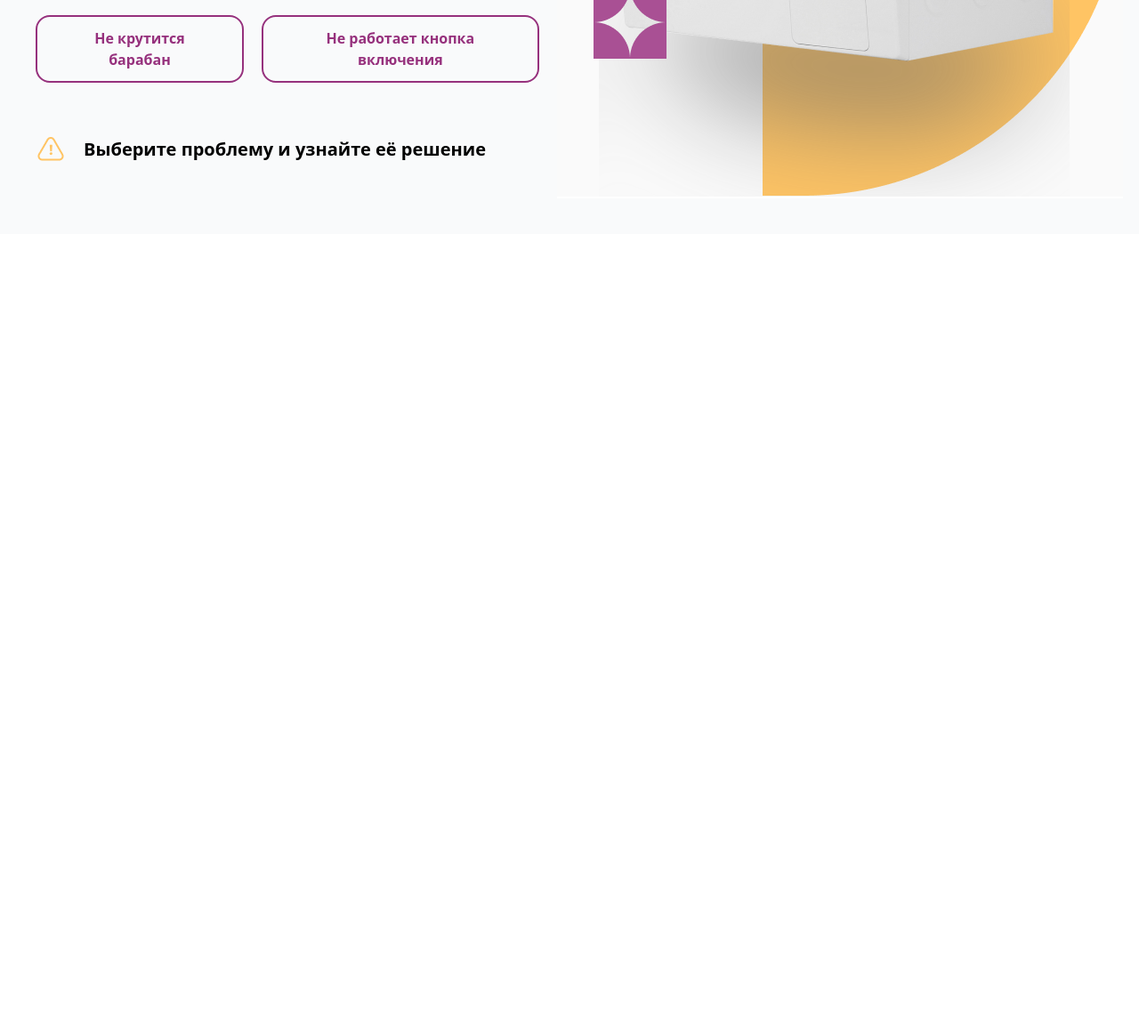
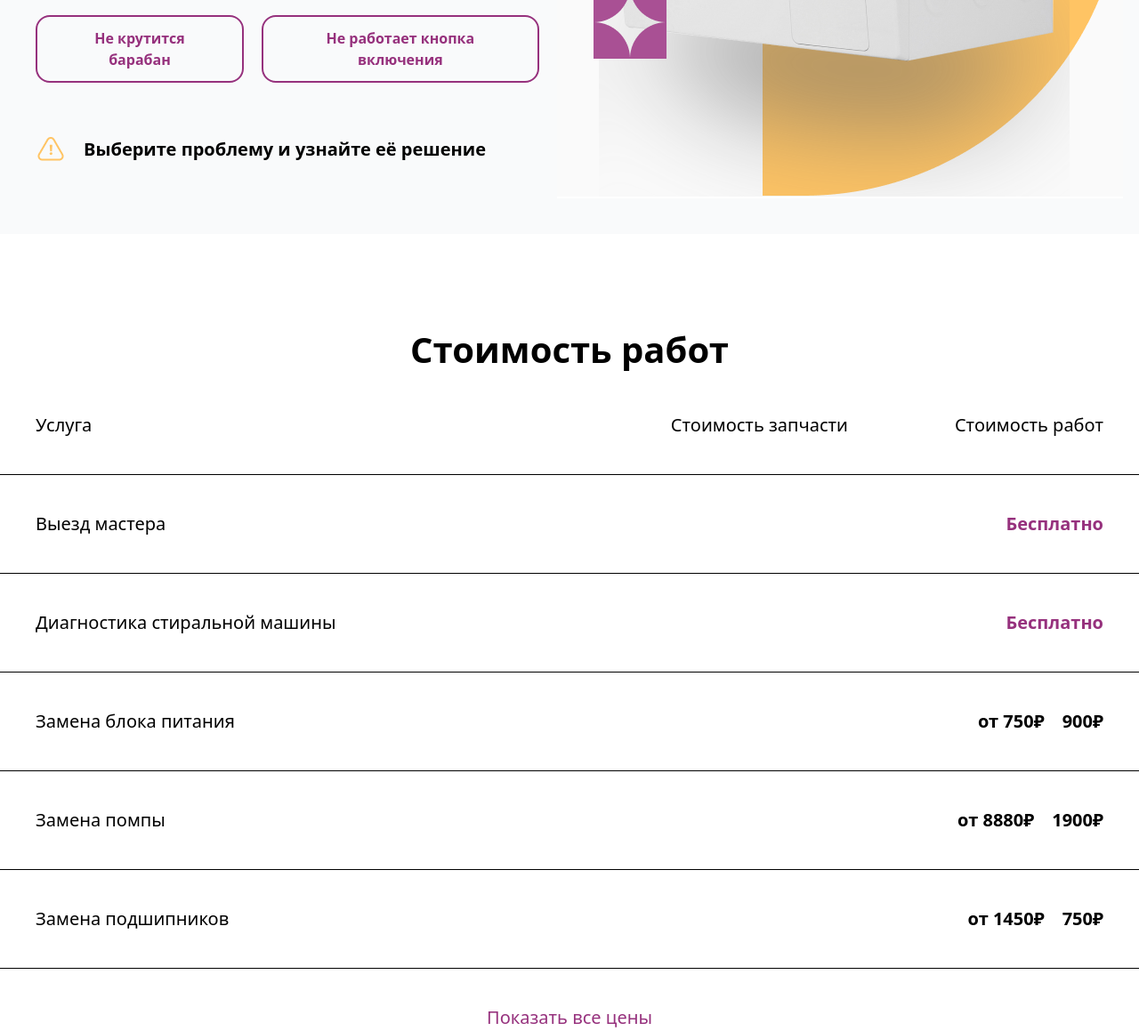
Before and after one commit to MuhammadsolehNusratzoda/fifth-ptoject-in-git, a website: page src/index.html in a window 1280 px wide. Shown: the part 1882-3041 px from the top of the page at 89% size. Before the commit the page ends 2145 px from the top, so only its background shows below. Drawn offline with nearby package versions, Linux system fonts and the light colour scheme; files that its build step writes are made by us from their sources.

Commit message:
the div is ready

```diff
--- a/src/index.html
+++ b/src/index.html
@@ -87,5 +87,55 @@
             <img src="./Screenshot 2025-12-26 104553.png" alt="">
         </div>
      </div>
+     <div class="text-[20px] mt-25">
+        <div>
+            <h1 class="text-[40px] text-center font-bold">Стоимость работ</h1>
+        </div>
+        <div class="flex items-center justify-between max-w-350 m-auto p-10">
+            <p>Услуга</p>
+            <div class="flex gap-30">
+                <p>Стоимость запчасти</p>
+                <p>Стоимость работ</p>
+            </div>
+        </div>
+        <hr class="max-w-350 m-auto">
+        <div class="flex items-center justify-between max-w-350 m-auto p-10">
+            <p>Выезд мастера</p>
+            <p class="text-[#96317D] font-bold">Бесплатно</p>
+        </div>
+        <hr class="max-w-350 m-auto">
+        <div class="flex items-center justify-between max-w-350 m-auto p-10">
+            <p>Диагностика стиральной машины</p>
+            <p class="text-[#96317D] font-bold">Бесплатно</p>
+        </div>
+        <hr class="max-w-350 m-auto">
+        <div class="flex items-center justify-between max-w-350 m-auto p-10">
+            <p>Замена блока питания</p>
+            <div class="flex gap-5 font-bold">
+                <p>от 750₽</p>
+                <p>900₽</p>
+            </div>
+        </div>
+        <hr class="max-w-350 m-auto">
+        <div class="flex items-center justify-between max-w-350 m-auto p-10">
+            <p>Замена помпы</p>
+            <div class="flex gap-5 font-bold">
+                <p>от 8880₽</p>
+                <p>1900₽</p>
+            </div>
+        </div>
+        <hr class="max-w-350 m-auto">
+        <div class="flex items-center justify-between max-w-350 m-auto p-10">
+            <p>Замена подшипников</p>
+            <div class="flex gap-5 font-bold">
+                <p>от 1450₽</p>
+                <p>750₽</p>
+            </div>
+        </div>
+        <hr class="max-w-350 m-auto mb-10">
+        <div class=" text-[#96317D] text-center">
+            <p>Показать все цены</p>
+        </div>
+     </div>
 </body>
 </html>
```
Also changed, not shown: src/Group 1192.png (added).
